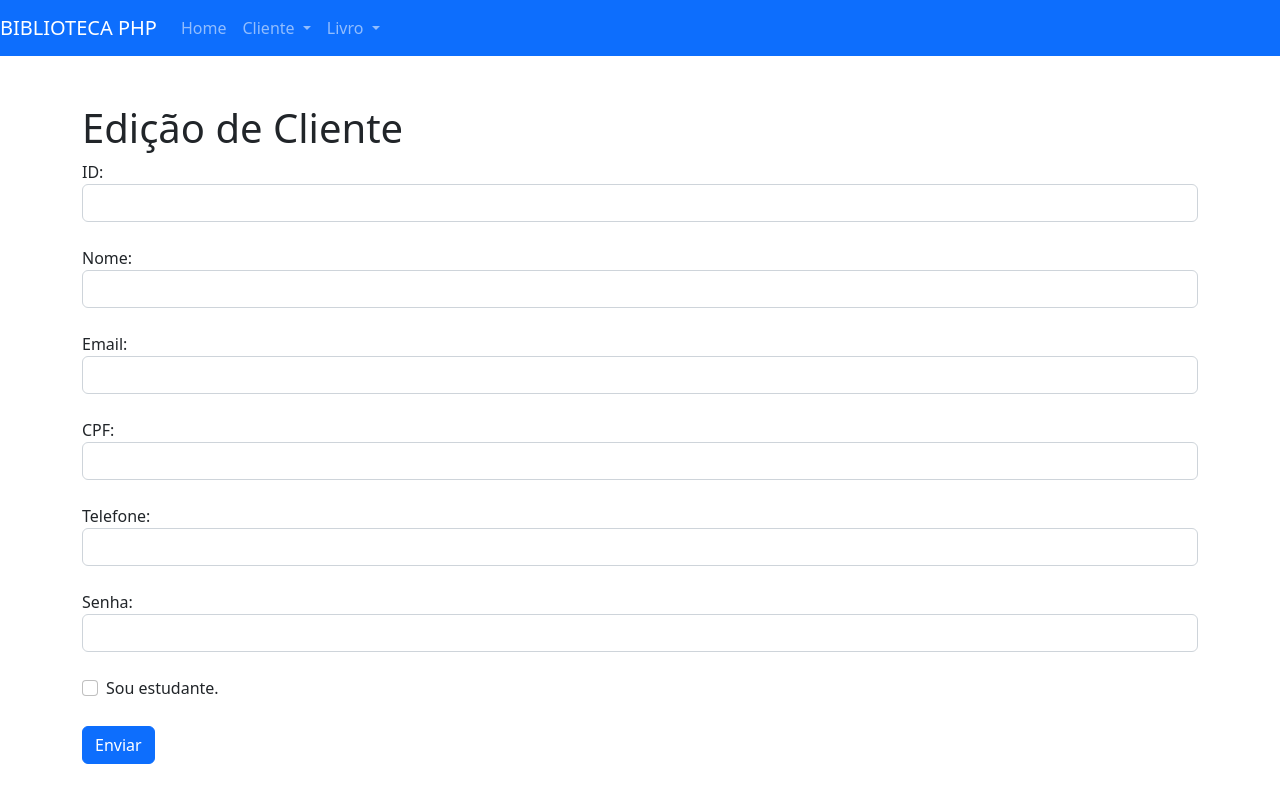
After one commit to adaolimadev/biblioteca_php, a PHP site: page /edit_cliente.php?id_cliente=1 in a window 1280 px wide. The commit adds this page. Run offline with PHP 8.4, Linux system fonts and the light colour scheme; data that the repository does not hold is empty.

Commit message:
second commit

```diff
--- a/cad_cliente.php
+++ b/cad_cliente.php
@@ -14,7 +14,7 @@
     </head>
 
     <body>
-    <!--<p> <a href="index.php"> INICIO </a> </p> -->
+
     <?php
         require 'navbar.php';
     ?>
--- /dev/null
+++ b/edit_cliente.php
@@ -0,0 +1,80 @@
+<?php
+
+?>
+
+<html>
+
+    <head>
+    <meta charset="utf-8">
+        <meta name="viewport" content="width=device-width, initial-scale=1">
+        <link href="https://cdn.jsdelivr.net/npm/bootstrap@5.2.3/dist/css/bootstrap.min.css" rel="stylesheet" integrity="sha384-rbsA2VBKQhggwzxH7pPCaAqO46MgnOM80zW1RWuH61DGLwZJEdK2Kadq2F9CUG65" crossorigin="anonymous">
+
+        <title>Editar Cliente</title>
+
+    </head>
+
+    <body>
+
+    <?php
+        require 'navbar.php';
+        require 'connection_mysql.php';
+        //echo "ID que chegou: ".$_REQUEST["id_cliente"];
+
+        $sql = "SELECT * FROM clientes WHERE id_cliente =".$_REQUEST["id_cliente"];
+
+        //recebe o retorno da Query e armazena no Array $res
+        $res = $conn-> query($sql);
+
+        //busca resultado como um objeto e armazena em $row
+        $row = $res-> fetch_object ();
+    ?>
+         <div class="container">
+            <div class ="row">
+                <div class = "col mt-5">
+                    <h1 >Edição de Cliente</h1>
+
+                        <form  action="save_edit_cliente.php" method="POST" role="form">
+                            <input type="hidden" name ="Xid_cliente" value ="<?php print $row->id_cliente; ?>">
+                        <div class="form-group">
+                                    <label >ID:</label>
+                                    <input type="text" class="form-control" name="txtId_cliente" value="<?php print $row->id_cliente; ?>" readonly> <br>
+                            </div>
+
+                            <div class="form-group">
+                                    <label >Nome:</label>
+                                    <input type="text" class="form-control" name="txtNome" value="<?php print $row->nome;?>"> <br>
+                            </div>
+
+                            <div class="form-group">
+                                <label>Email:</label>
+                                <input type="email" class="form-control" name="txtEmail" value="<?php print $row->email;?>"> <br>
+
+                            </div>
+
+                            <div class="form-group">
+                                    <label>CPF:</label>
+                                    <input type="text" class="form-control"  name="txtCpf" value="<?php print $row->cpf;?>"> <br>
+                            </div>
+
+                            <div class="form-group">
+                                    <label>Telefone:</label>
+                                    <input type="text" class="form-control"  name="txtTelefone" value="<?php print $row->telefone;?>"> <br>
+                            </div>
+
+                            <div class="form-group">
+                                <label>Senha:</label>
+                                <input type="password" class="form-control" name="txtSenha" required ><br>
+                            </div>
+
+                            <div class="form-group form-check">
+                                <input type="checkbox" class="form-check-input" >
+                                <label class="form-check-label">Sou estudante.</label> <br><br>
+                            </div>
+
+                            <button type="submit" class="btn btn-primary">Enviar</button>
+                        </form>
+                </div>
+            </div>
+         </div>
+    </body>
+</html>
```
Also changed, not shown: del_cliente.php (added, +41 -0 lines), list_cliente.php (+7 -2 lines), save_edit_cliente.php (renamed from save_cliente.php, +6 -9 lines).
